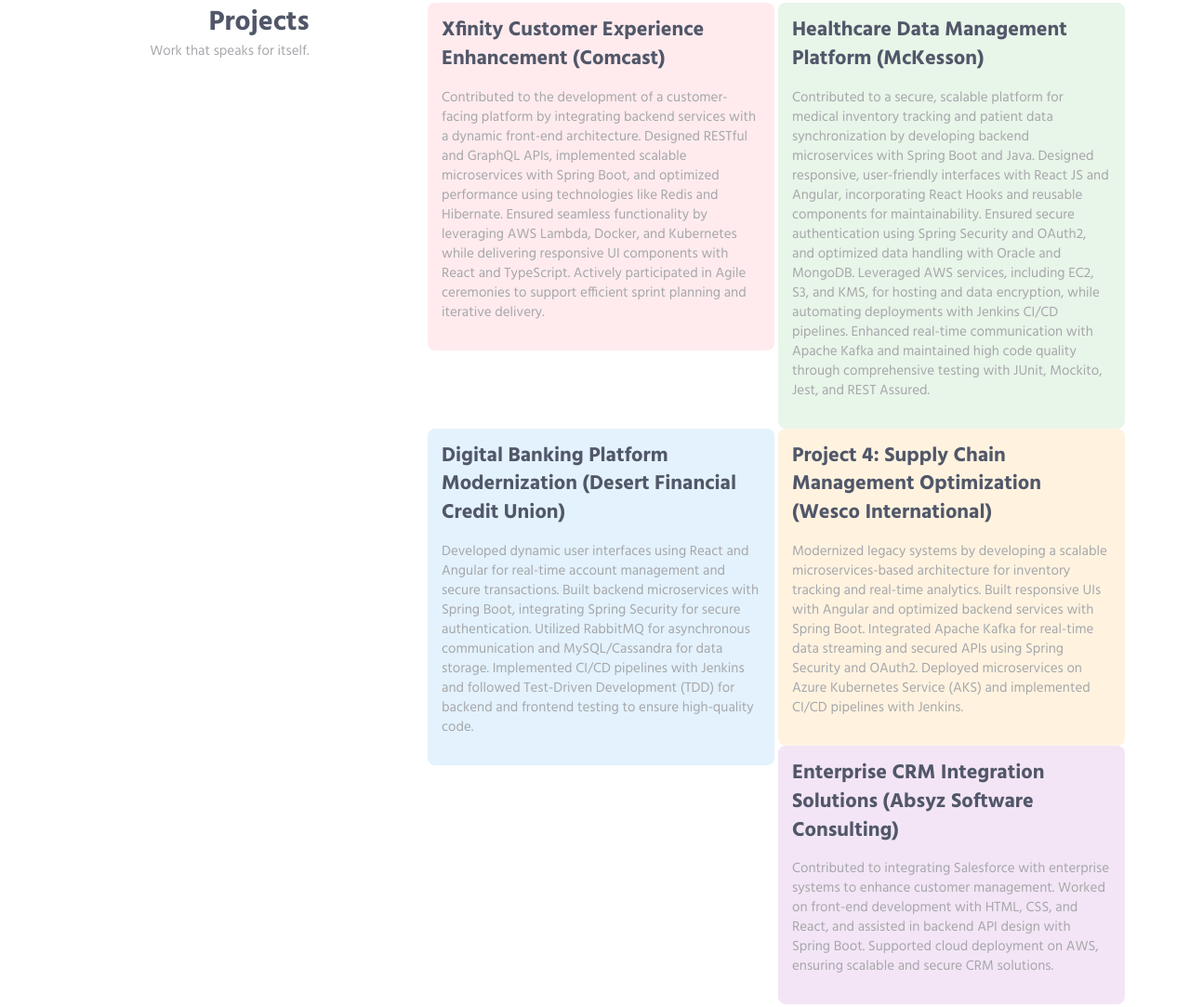
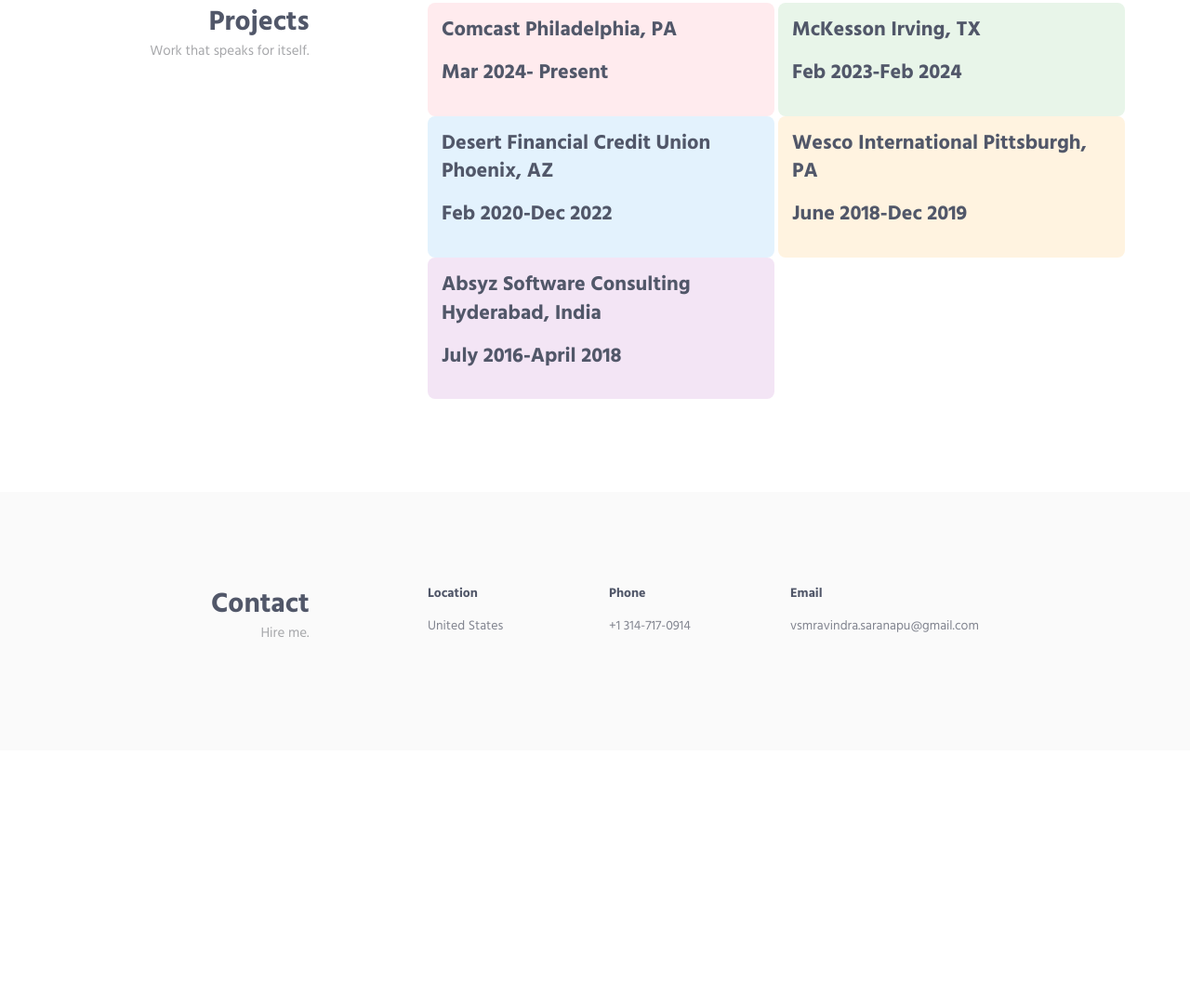
Before and after one commit to VsmRavindra/Ravindra, a plain HTML site: page index.html in a window 1280 px wide. Shown: the part 1880-2963 px from the top of the page at 93% size. After the commit the page ends 2687 px from the top, so only its background shows below. Drawn offline with Linux system fonts and the light colour scheme.

Commit message:
Update index.html

```diff
--- a/index.html
+++ b/index.html
@@ -188,36 +188,38 @@
                     <!-- Project 1 -->
                     <div class="col-md-6 md-margin-b-4">
                         <div class="service" style="background-color: #FFEBEE; border-radius: 8px; padding: 15px;">
-                            <h3>Xfinity Customer Experience Enhancement (Comcast)</h3>
-                            <p>Contributed to the development of a customer-facing platform by integrating backend services with a dynamic front-end architecture. Designed RESTful and GraphQL APIs, implemented scalable microservices with Spring Boot, and optimized performance using technologies like Redis and Hibernate. Ensured seamless functionality by leveraging AWS Lambda, Docker, and Kubernetes while delivering responsive UI components with React and TypeScript. Actively participated in Agile ceremonies to support efficient sprint planning and iterative delivery.</p>
-                        </div>
+                            <h3>Comcast Philadelphia, PA </h3>
+                            <h3>Mar 2024- Present</h3>
+                             </div>
                     </div>
                     <!-- Project 2 -->
                     <div class="col-md-6 md-margin-b-4">
                         <div class="service" style="background-color: #E8F5E9; border-radius: 8px; padding: 15px;">
-                            <h3>Healthcare Data Management Platform (McKesson)</h3>
-                            <p>Contributed to a secure, scalable platform for medical inventory tracking and patient data synchronization by developing backend microservices with Spring Boot and Java. Designed responsive, user-friendly interfaces with React JS and Angular, incorporating React Hooks and reusable components for maintainability. Ensured secure authentication using Spring Security and OAuth2, and optimized data handling with Oracle and MongoDB. Leveraged AWS services, including EC2, S3, and KMS, for hosting and data encryption, while automating deployments with Jenkins CI/CD pipelines. Enhanced real-time communication with Apache Kafka and maintained high code quality through comprehensive testing with JUnit, Mockito, Jest, and REST Assured.</p>
+                            <h3>McKesson Irving, TX</h3>
+                            <h3>Feb 2023-Feb 2024</h3>
                         </div>
                     </div>
                     <!-- Project 3 -->
                     <div class="col-md-6 md-margin-b-4">
                         <div class="service" style="background-color: #E3F2FD; border-radius: 8px; padding: 15px;">
-                            <h3>Digital Banking Platform Modernization (Desert Financial Credit Union)</h3>
-                            <p>Developed dynamic user interfaces using React and Angular for real-time account management and secure transactions. Built backend microservices with Spring Boot, integrating Spring Security for secure authentication. Utilized RabbitMQ for asynchronous communication and MySQL/Cassandra for data storage. Implemented CI/CD pipelines with Jenkins and followed Test-Driven Development (TDD) for backend and frontend testing to ensure high-quality code.</p>
+                            <h3>Desert Financial Credit Union  Phoenix, AZ</h3>
+                            <h3>
+                            <h3> Feb 2020-Dec 2022
+                            </h3>
                         </div>
                     </div>
                     <!-- Project 4 -->
                     <div class="col-md-6 md-margin-b-4">
                         <div class="service" style="background-color: #FFF3E0; border-radius: 8px; padding: 15px;">
-                            <h3>Project 4: Supply Chain Management Optimization (Wesco International)</h3>
-                            <p>Modernized legacy systems by developing a scalable microservices-based architecture for inventory tracking and real-time analytics. Built responsive UIs with Angular and optimized backend services with Spring Boot. Integrated Apache Kafka for real-time data streaming and secured APIs using Spring Security and OAuth2. Deployed microservices on Azure Kubernetes Service (AKS) and implemented CI/CD pipelines with Jenkins.</p>
+                            <h3>Wesco International Pittsburgh, PA</h3>
+                            <h3>June 2018-Dec 2019</h3>
                         </div>
                     </div>
                     <!-- Project 5 -->
                     <div class="col-md-6 md-margin-b-4">
                         <div class="service" style="background-color: #F3E5F5; border-radius: 8px; padding: 15px;">
-                            <h3>Enterprise CRM Integration Solutions (Absyz Software Consulting)</h3>
-                            <p>Contributed to integrating Salesforce with enterprise systems to enhance customer management. Worked on front-end development with HTML, CSS, and React, and assisted in backend API design with Spring Boot. Supported cloud deployment on AWS, ensuring scalable and secure CRM solutions.</p>
+                            <h3>Absyz Software Consulting Hyderabad, India</h3>
+                            <h3>July 2016-April 2018</h3>
                         </div>
                     </div>
                 </div>
@@ -243,7 +245,7 @@
                             <div class="row">
                                 <div class="col-md-3 col-xs-6 md-margin-b-30">
                                     <h5>Location</h5>
-                                    <a href="#">St Louis, Missouri</a>
+                                    <a href="#">United States</a>
                                 </div>
                                 <div class="col-md-3 col-xs-6 md-margin-b-30">
                                     <h5>Phone</h5>
```
